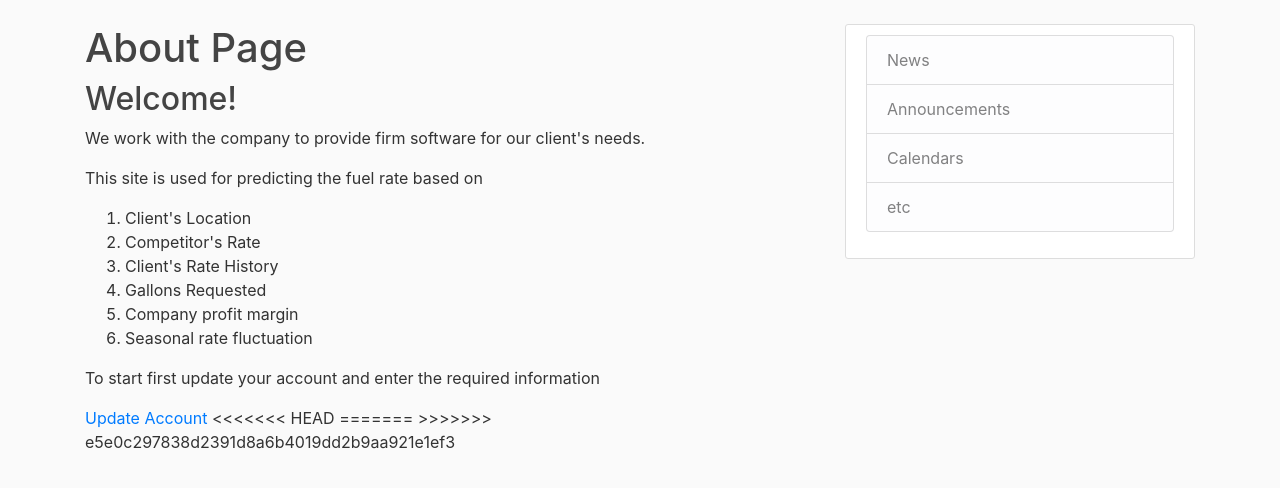
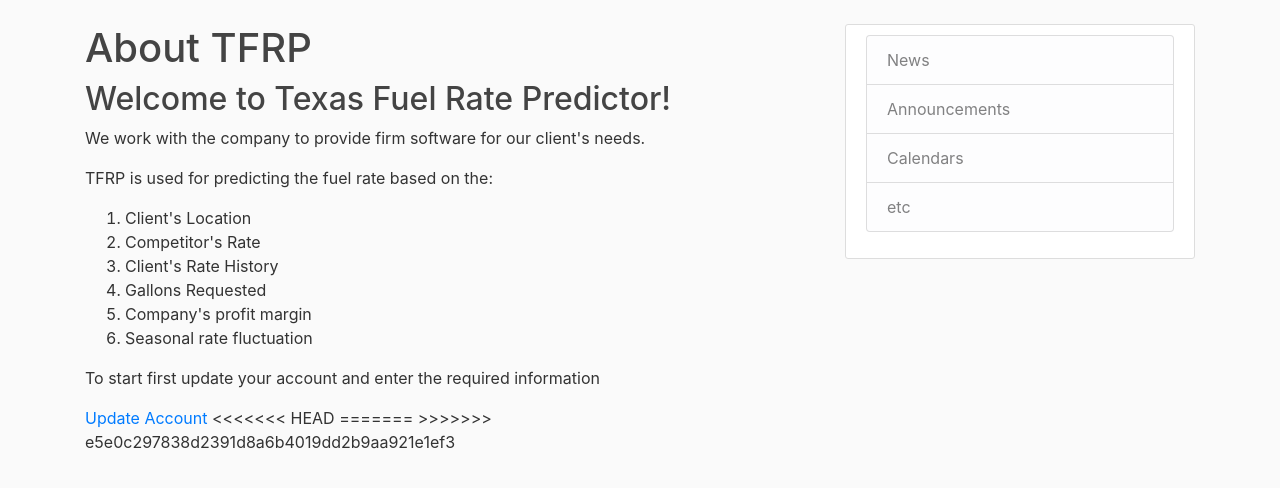
Before and after one commit to Hoangvo92/software-design, a Flask app: page /about in a window 1280 px wide. Shown: the part 56-544 px from the top of the page. Run offline with Flask 2, Linux system fonts and the light colour scheme; some libraries are stand-ins or nearby versions.

Commit message:
Edited about.html

```diff
--- a/texasfuelratepredictor/templates/about.html
+++ b/texasfuelratepredictor/templates/about.html
@@ -2,16 +2,16 @@
 <!-- template inheritence -->
 {% extends "layout.html" %}
 {% block content %}
-    <h1> About Page </h1>
-    <h2> Welcome! </h2>
+    <h1> About TFRP </h1>
+    <h2> Welcome to Texas Fuel Rate Predictor! </h2>
     <p>We work with the company to provide firm software for our client's needs.</p>
-    <p>This site is used for predicting the fuel rate based on</p>
+    <p>TFRP is used for predicting the fuel rate based on the:</p>
     <ol>
         <li>Client's Location</li>
         <li>Competitor's Rate</li>
         <li>Client's Rate History</li>
         <li>Gallons Requested</li>
-        <li>Company profit margin</li>
+        <li>Company's profit margin</li>
         <li>Seasonal rate fluctuation</li>
     </ol>
     <p>To start first update your account and enter the required information</p>
```
